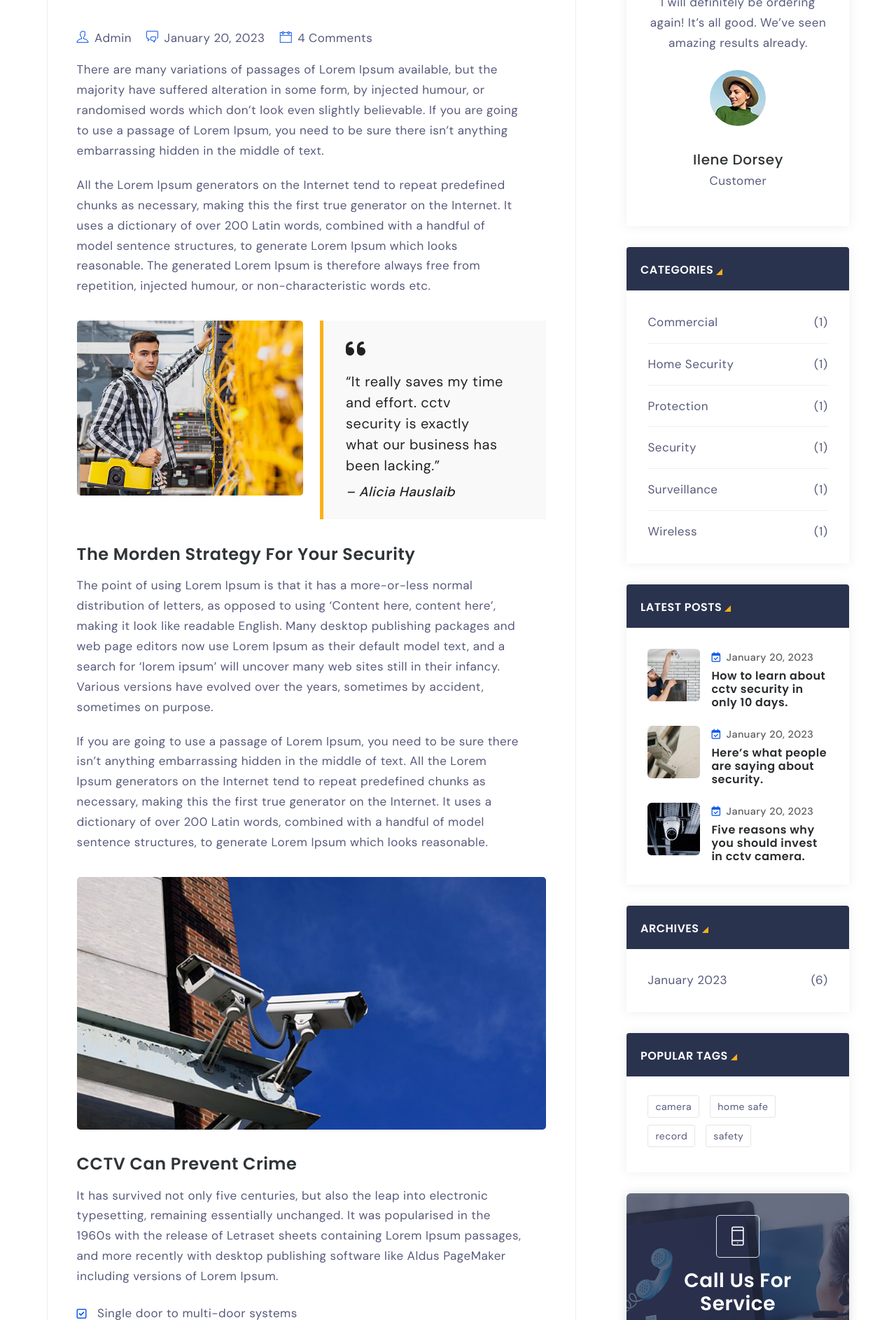
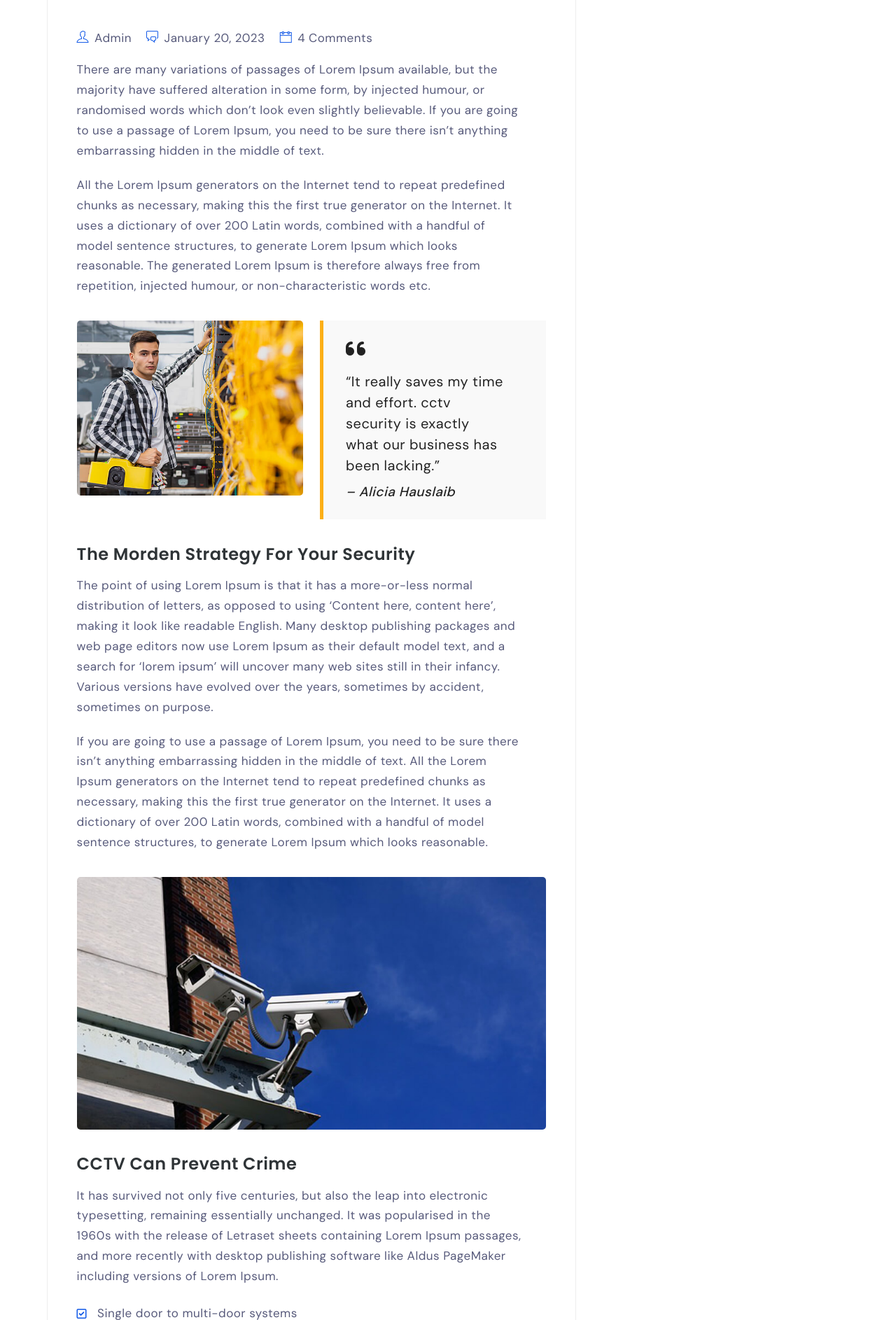
Before and after one commit to Webprowale/ccctv, a PHP site: page /blog_detail.php in a window 1280 px wide. Shown: the part 776-2662 px from the top of the page at 70% size. Run offline with PHP 8.4, Linux system fonts and the light colour scheme.

```diff
--- a/blog_detail.php
+++ b/blog_detail.php
@@ -1,3 +1,17 @@
+<?php
+// $title = $_GET['title'];
+// include("./config.php");
+// $sql = "SELECT * FROM post WHERE id = '$title'";
+// $results = mysqli_query($conn, $sql);
+// if (!(mysqli_num_rows($results) > 0)) {
+//     echo "<script>
+//     alert('Content not found');
+//     window.location.href= './blog.php';
+//     </script>";
+// }
+// mysqli_close($conn);
+?>
+
 <?php
   $pageTitle = "Blog Details";
   require "./header.php";
@@ -10,7 +24,7 @@
                     <div class="col-md-12">
                         <h1>Blog Detail</h1>
                         <ul>
-                            <li><a href="index.html">Home</a></li>
+                            <li><a href="index.php">Home</a></li>
                             <li>Blog Detail</li>
                         </ul>
                     </div>
@@ -110,7 +124,7 @@
                         </div>
 
                        <!-- Comments -->
-                        <div class="mb-6 wow fadeIn" data-wow-delay="100ms">
+                        <!-- <div class="mb-6 wow fadeIn" data-wow-delay="100ms">
                             <div class="mb-1-9">
                                 <h3 class="h4">4 Comments</h3>
                             </div>
@@ -165,10 +179,10 @@
                             </div>
 
                             <!-- #comment-## -->
-                        </div>
+                        </div> -->
                         <!-- End Comments -->
 
-                        <div class="wow fadeIn" data-wow-delay="100ms">
+                        <!-- <div class="wow fadeIn" data-wow-delay="100ms">
                             <h3 class="h4 mb-3">Leave a reply</h3>
 
                             <!-- Form -->
@@ -193,7 +207,7 @@
                                 </div>
                             </form>
                             <!-- End Form -->
-                        </div>
+                        </div>   -->
 
                     </div>
                     <div class="col-lg-4 mt-2-9">
@@ -208,7 +222,7 @@
                                     </div>
                                 </form>
                             </div>
-                            <div id="text-1" class="widget widget_text wow fadeIn" data-wow-delay="100ms">
+                            <!-- <div id="text-1" class="widget widget_text wow fadeIn" data-wow-delay="100ms">
                                 <div class="widget-title">
                                     <h3 class="mb-0 h6">Clients</h3>
                                 </div>
@@ -244,8 +258,8 @@
                                         </div>
                                     </div>
                                 </div>
-                            </div>
-                            <div id="categories-1" class="widget widget_categories wow fadeIn" data-wow-delay="100ms">
+                            </div> -->
+                            <!-- <div id="categories-1" class="widget widget_categories wow fadeIn" data-wow-delay="100ms">
                                 <div class="widget-title">
                                     <h3 class="mb-0 h6">Categories</h3>
                                 </div>
@@ -258,8 +272,8 @@
                                     <li class="cat-item cat-item-7"><a href="#!"><span class="cat-name">Wireless</span> <span class="float-end cat-count">(1)</span></a></li>
                                 </ul>
 
-                            </div>
-                            <div class="widget widget_news wow fadeIn" data-wow-delay="100ms">
+                            </div> -->
+                            <!-- <div class="widget widget_news wow fadeIn" data-wow-delay="100ms">
                                 <div class="widget-title">
                                     <h3 class="mb-0 h6">Latest Posts</h3>
                                 </div>
@@ -294,8 +308,8 @@
                                     </div>
                                 </div>
 
-                            </div>
-                            <div class="widget widget_archive wow fadeIn" data-wow-delay="100ms">
+                            </div> -->
+                            <!-- <div class="widget widget_archive wow fadeIn" data-wow-delay="100ms">
                                 <div class="widget-title">
                                     <h3 class="mb-0 h6">Archives</h3>
                                 </div>
@@ -303,8 +317,8 @@
                                     <li><a href="#!"><span class="archive-name">January 2023</span> <span class="float-end archive-count">(6)</span></a></li>
                                 </ul>
 
-                            </div>
-                            <div class="widget widget_tag_cloud wow fadeIn" data-wow-delay="100ms">
+                            </div> -->
+                            <!-- <div class="widget widget_tag_cloud wow fadeIn" data-wow-delay="100ms">
                                 <div class="widget-title">
                                     <h3 class="mb-0 h6">Popular Tags</h3>
                                 </div>
@@ -316,8 +330,8 @@
                                         <li><a href="#!" class="tag-cloud-link tag-link-11 tag-link-position-4">safety</a></li>
                                     </ul>
                                 </div>
-                            </div>
-                            <div class="widget widget_custom_html wow fadeIn p-0 mb-0" data-wow-delay="100ms">
+                            </div> -->
+                            <!-- <div class="widget widget_custom_html wow fadeIn p-0 mb-0" data-wow-delay="100ms">
                                 <div class="textwidget custom-html-widget">
                                     <aside class="widget mb-0 p-1-9 text-center rounded bg-img cover-background dark-overlay wow fadeIn" data-wow-delay="800ms" data-overlay-dark="7" data-background="img/blog/blog-banner.jpg">
                                         <div class="z-index-2 position-relative"><i class="ti-mobile border p-3 border-radius-5 display-22 text-white d-inline-block mb-3"></i>
@@ -326,7 +340,7 @@
                                         </div>
                                     </aside>
                                 </div>
-                            </div>
+                            </div> -->
                         </div>
                     </div>
                 </div>
```
Also changed, not shown: read/blog.id.php (added, +16 -0 lines), read/blog.logic.php (renamed from blog.logic.php), read/faq.php (renamed from faq.php), read/project.logic.php (renamed from project.logic.php), read/team.php (renamed from team.php), read/testimony.php (renamed from testimony.php).
